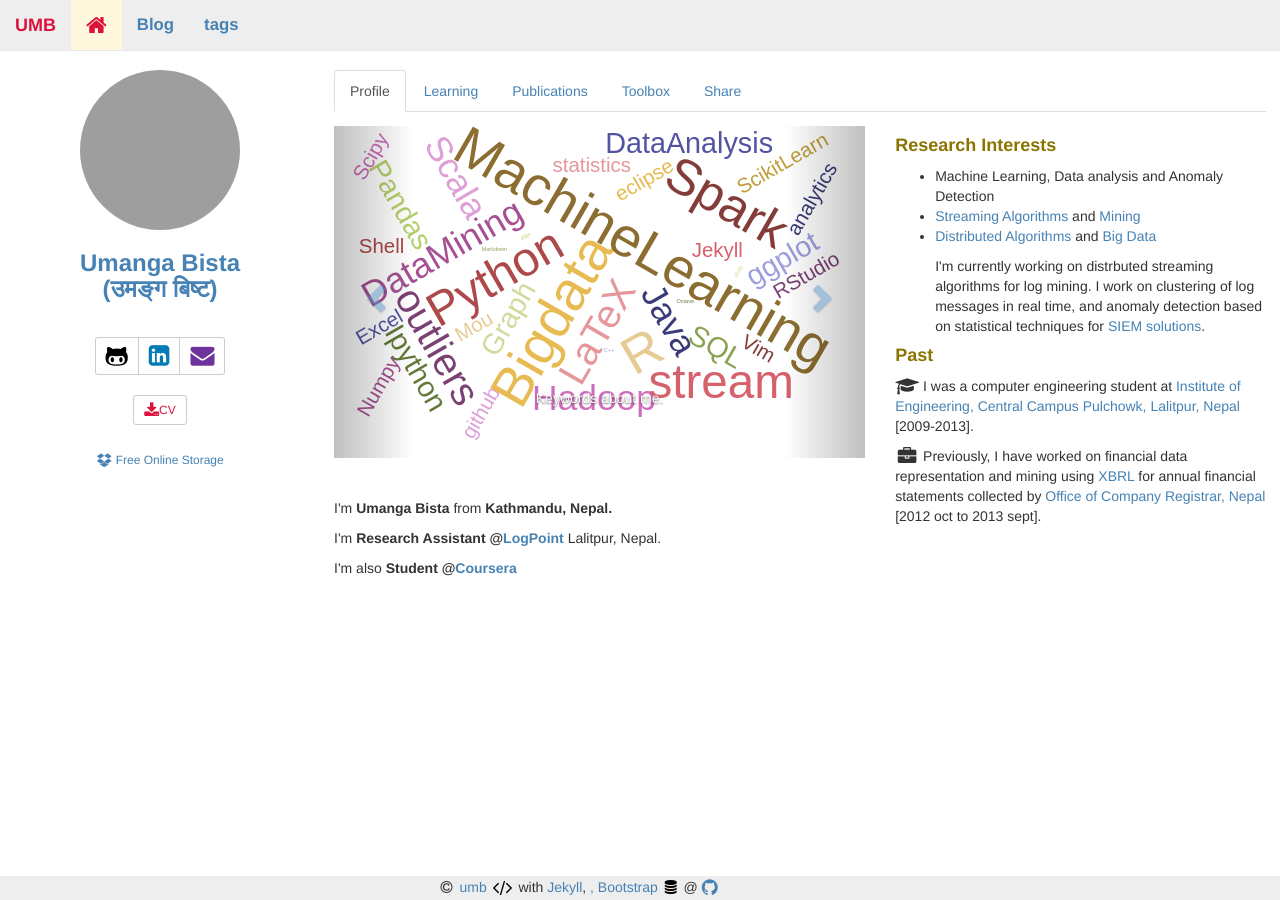
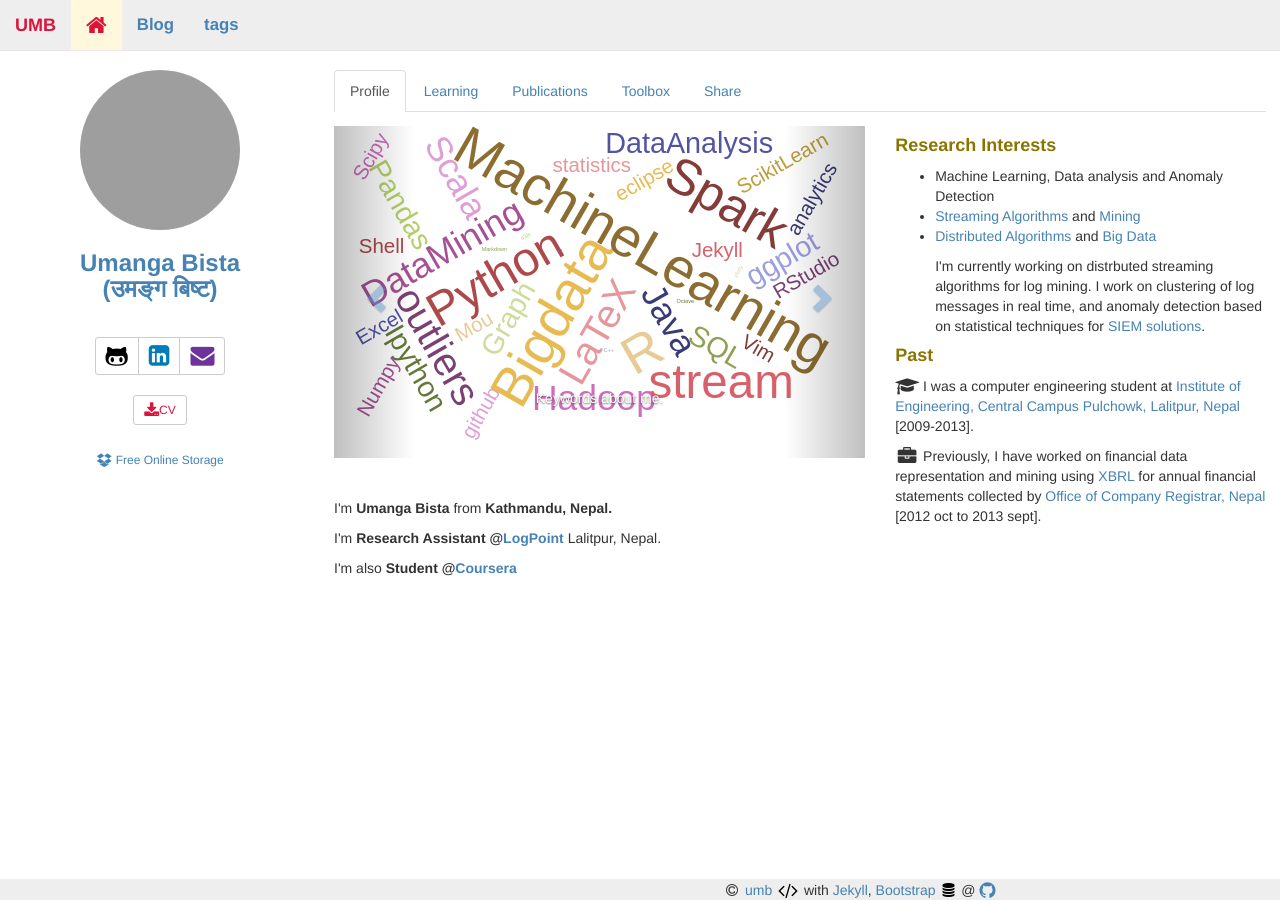
Before and after one commit to bistaumanga/bistaumanga.github.com, a Jekyll site: the page built from index.md, in a window 1280 px wide. Built offline with Jekyll 4.4.1, drawn with Linux system fonts in a browser that asks for light colours; nearby versions of some CDN libraries; formulas are drawn with MathJax 3; comment, search, counter and statistics services are not loaded; grey boxes are pictures that could not be loaded.

Commit message:
footer and navbar

```diff
--- a/_includes/footer.html
+++ b/_includes/footer.html
@@ -1,13 +1,13 @@
 <div id="footer">
   <div class="row">
-    <div class="col-sm-offset-4 col-xs-offset-1 col-sm-8 col-xs-17">
+    <div class="col-sm-offset-4 col-sm-8" align="center">
         <i class="fa fa-copyright fa-fw"></i>
         <a href = "/">umb</a>
         <i class="fa fa-code fa-lg fa-fw" style="color:#000;"></i>
         with <a href = "http://jekyllrb.com/" target="_blank">Jekyll</a>,
-        <a href = "http://getbootstrap.com/" target="_blank">, Bootstrap</a>
+        <a href = "http://getbootstrap.com/" target="_blank">Bootstrap</a>
         <i class="fa fa-database fa-fw" style="color:#000;"></i>
-        @ <a href = "https://pages.github.com/" target="_blank">
+        @<a href = "https://pages.github.com/" target="_blank">
         <i class="fa fa-github fa-lg"></i> </a>
     </div>
   </div>
--- a/_includes/navbar.html
+++ b/_includes/navbar.html
@@ -13,7 +13,7 @@
       <a class="navbar-brand hidden-xs" href="/">UMB</a>
 
       <div class="navbar-header visible-xs" style="padding:0;">
-        <a class="navbar-toggle nav-link" href="/blog" target="_blank" style="color:#8B7500; margin-right:0.1em;padding:0.2em;">
+        <a class="navbar-toggle nav-link" href="/blog" style="color:#8B7500; margin-right:0.1em;padding:0.2em;">
           <i class="fa fa-pencil-square fa-lg fa-fw"></i>Blog
         </a>
 
--- a/css/styles.css
+++ b/css/styles.css
@@ -146,7 +146,7 @@ h1 a:hover,h2 a:hover,h3 a:hover,h4 a:hover,h5 a:hover,h6 a:hover {
 #footer {
   position: fixed;
   bottom: 0;
-  padding: .1em .2em .2em .2em;
+  padding: .1em 0 0 .2em;
   width: 100%;
   /* Set the fixed height of the footer here */
   background-color: #eee;
```
